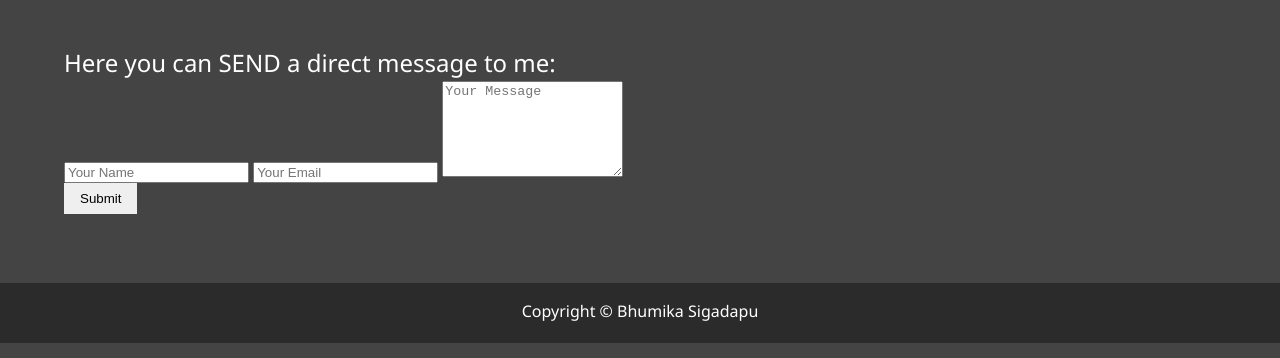
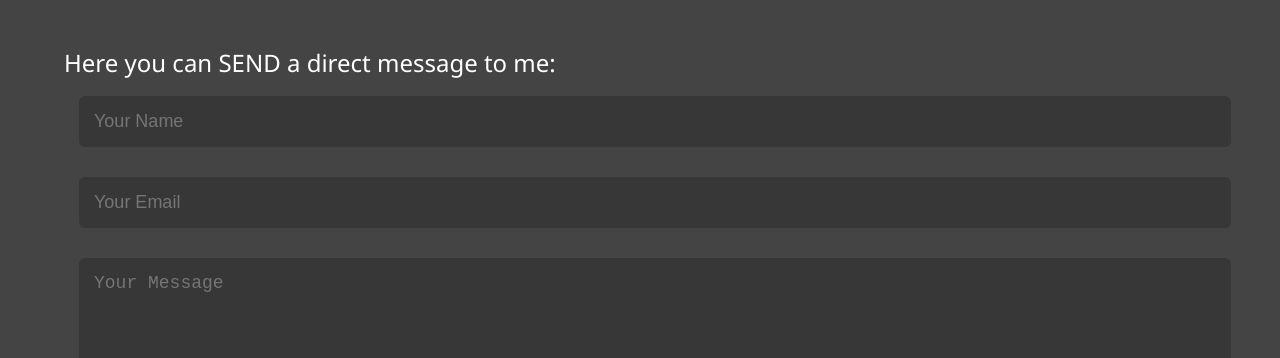
Before and after one commit to BhumikaSigadapu3/My_Portfolio, a website: page dist/contact.html in a window 1280 px wide. Shown: the part 594-952 px from the top of the page. Drawn offline with nearby package versions, Linux system fonts and the light colour scheme; files that its build step writes are made by us from their sources.

Commit message:
Update main.scss

```diff
--- a/scss/main.scss
+++ b/scss/main.scss
@@ -188,6 +188,55 @@
     color: #333;
 }
 
+.contact-down {
+  form {
+    width: 100%;
+
+    input,
+    textarea {
+      width: 100%;
+      border: 0;
+      outline: none;
+      background: rgb(55.25, 55.25, 55.25);
+      padding: 15px;
+      margin: 15px;
+      color: #fff;
+      font-size: 18px;
+      border-radius: 6px;
+    }
+  }
+
+  .btn.btn2 {
+    color: #fff;
+    font-size: 20px;
+    display: inline-block;
+    background: rgba(73.1, 73.1, 73.1, 0.5);
+    margin-left: 20px;
+
+    &:hover {
+      background: #eece1a;
+      z-index: 2;
+      color: #000;
+      transition: all 0.5s ease-out;
+    }
+  }
+}
+
+#main-footer {
+  text-align: center;
+  padding: 1rem;
+  background: rgb(42.5, 42.5, 42.5);
+  color: #fff;
+  height: 60px;
+}
+
+#msg {
+  margin-top: -5px;
+  margin-left: 30px;
+  display: block;
+}
+
+
 #main-footer{
     text-align: center;
     padding: 1rem;
```
